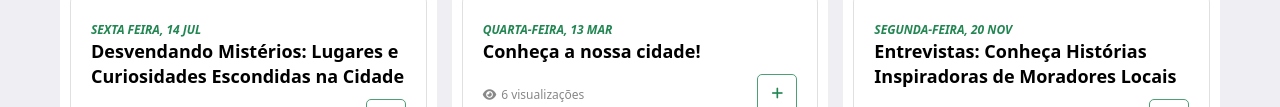
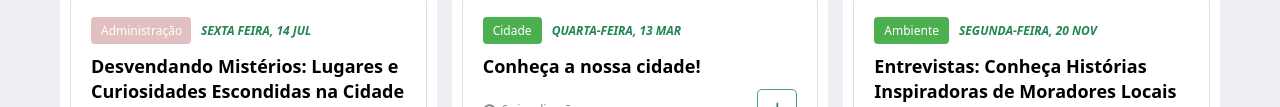
Before and after one commit to rafaeldesp/recorteinstar, a plain HTML site: page index.html in a window 1280 px wide. Shown: the part 1602-1709 px from the top of the page. Drawn offline with Linux system fonts and the light colour scheme.

Commit message:
galeriadevideosajuste

```diff
--- a/index.html
+++ b/index.html
@@ -178,7 +178,7 @@
                                 allow="accelerometer; autoplay; clipboard-write; encrypted-media; gyroscope; picture-in-picture; web-share"
                                 referrerpolicy="strict-origin-when-cross-origin" allowfullscreen></iframe></div>
                         <div class="newContent">
-                            <span class="news-date">SEXTA FEIRA, 14 JUL</span>
+                            <span class="news-category" style="margin-right: 10px; background: #e2bfc0;">Administração</span><span class="news-date">SEXTA FEIRA, 14 JUL</span>
                             <h2 class="news-title">Desvendando Mistérios: Lugares e Curiosidades Escondidas na Cidade
                             </h2>
                             <div class="bottomContainer">
@@ -197,7 +197,7 @@
                                 allow="accelerometer; autoplay; clipboard-write; encrypted-media; gyroscope; picture-in-picture; web-share"
                                 referrerpolicy="strict-origin-when-cross-origin" allowfullscreen></iframe></div>
                         <div class="newContent">
-                            <span class="news-date">QUARTA-FEIRA, 13 MAR</span>
+                            <span class="news-category" style="margin-right: 10px;">Cidade</span><span class="news-date">QUARTA-FEIRA, 13 MAR</span>
                             <h2 class="news-title">Conheça a nossa cidade!
                             </h2>
                             <div class="bottomContainer">
@@ -216,7 +216,7 @@
                                 allow="accelerometer; autoplay; clipboard-write; encrypted-media; gyroscope; picture-in-picture; web-share"
                                 referrerpolicy="strict-origin-when-cross-origin" allowfullscreen></iframe></div>
                         <div class="newContent">
-                            <span class="news-date">SEGUNDA-FEIRA, 20 NOV</span>
+                            <span class="news-category" style="margin-right: 10px;">Ambiente</span><span class="news-date">SEGUNDA-FEIRA, 20 NOV</span>
                             <h2 class="news-title">Entrevistas: Conheça Histórias Inspiradoras de Moradores Locais</h2>
                             <div class="bottomContainer">
                                 <span class="news-views"><i class="fa-solid fa-eye"></i>7 visualizações</span>
--- a/style.css
+++ b/style.css
@@ -307,7 +307,7 @@ body {
     display: inline-block;
     margin-bottom: 10px;
     text-align: center;
-    width: 70px;
+    max-width: 100px;
 }
 
 
```
